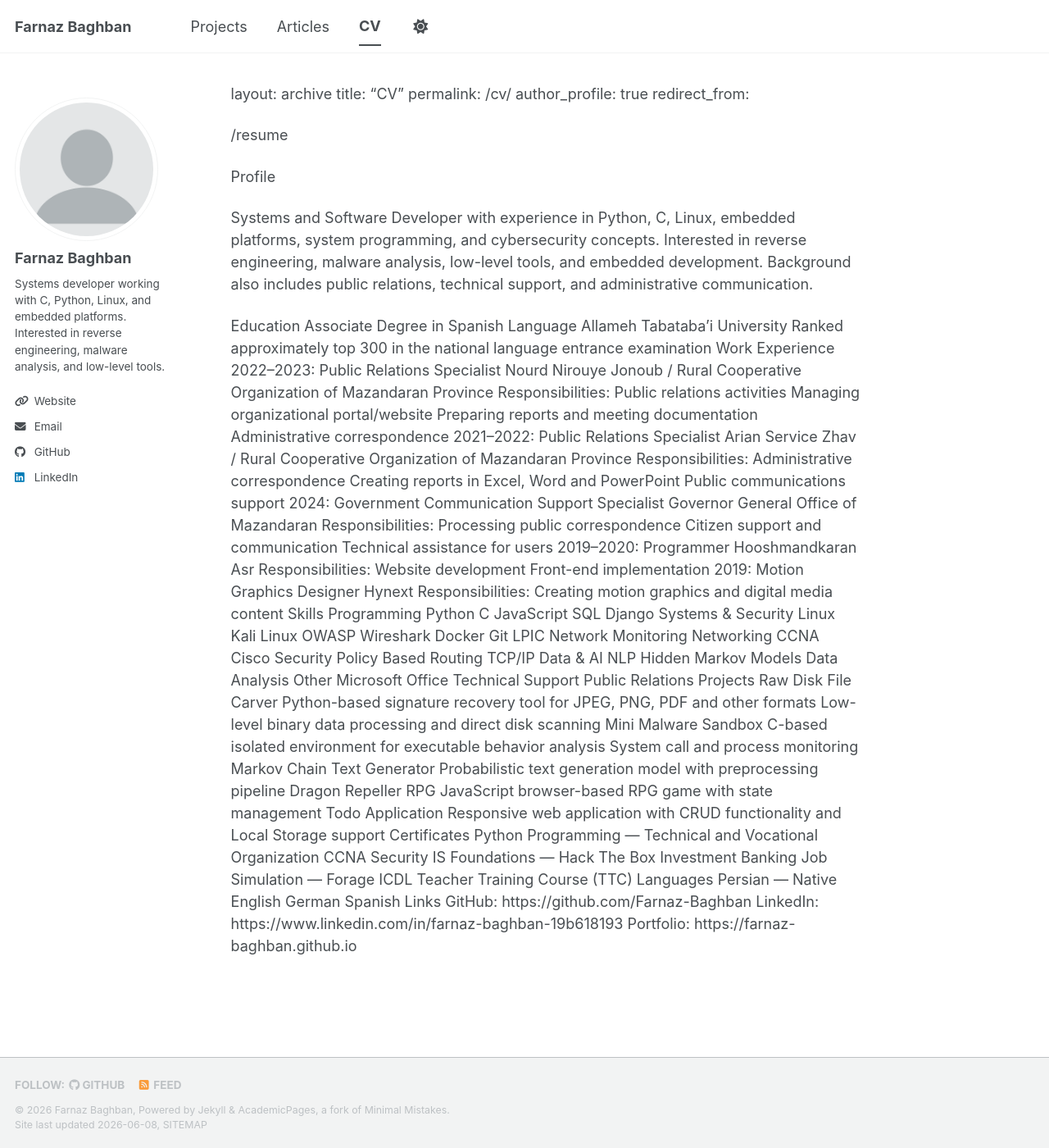
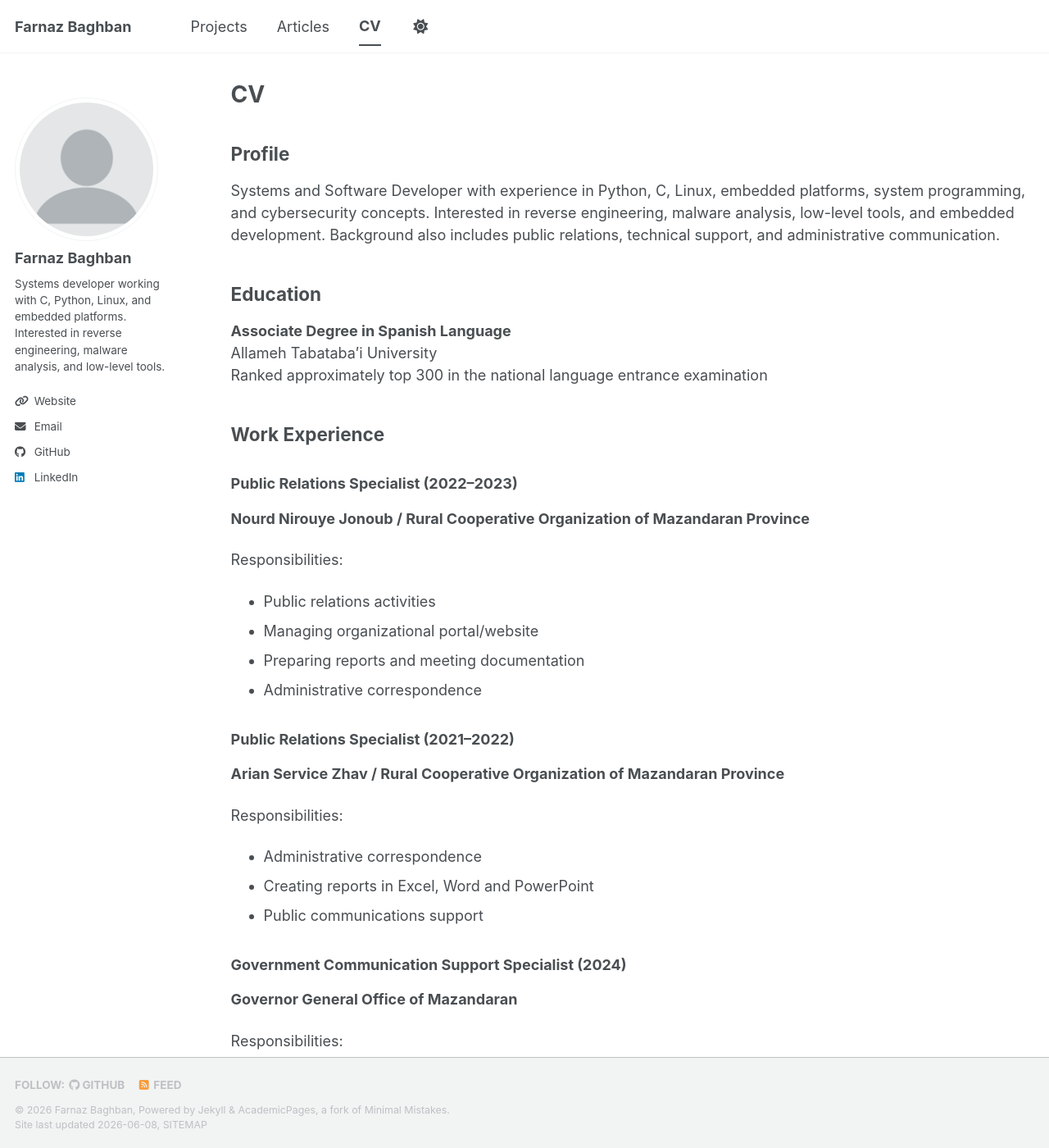
Before and after one commit to Farnaz-Baghban/Farnaz-Baghban.github.io, a Jekyll site: the page built from _pages/cv.md, in a window 1280 px wide and 1400 px high. Shown: the whole window at 82% size. Built offline with Jekyll 4.4.1, drawn with Linux system fonts in a browser that asks for light colours; our own code applies the rules of GitHub Pages for plain Markdown files; a script bundle is joined from its source files by our own code; library files that are not in the unit come from our copies; some of the changed text lies outside the part shown.

Commit message:
Update cv.md

```diff
--- a/_pages/cv.md
+++ b/_pages/cv.md
@@ -1,105 +1,143 @@
+---
 layout: archive
 title: "CV"
 permalink: /cv/
 author_profile: true
 redirect_from:
-
-/resume
+  - /resume
+---
 
 {% include base_path %}
 
-Profile
+## Profile
 
 Systems and Software Developer with experience in Python, C, Linux, embedded platforms, system programming, and cybersecurity concepts. Interested in reverse engineering, malware analysis, low-level tools, and embedded development. Background also includes public relations, technical support, and administrative communication.
 
-Education
-Associate Degree in Spanish Language
+## Education
+
+**Associate Degree in Spanish Language**
 Allameh Tabataba'i University
 Ranked approximately top 300 in the national language entrance examination
-Work Experience
-2022–2023: Public Relations Specialist
-Nourd Nirouye Jonoub / Rural Cooperative Organization of Mazandaran Province
+
+## Work Experience
+
+### Public Relations Specialist (2022–2023)
+**Nourd Nirouye Jonoub / Rural Cooperative Organization of Mazandaran Province**
+
 Responsibilities:
-Public relations activities
-Managing organizational portal/website
-Preparing reports and meeting documentation
-Administrative correspondence
-2021–2022: Public Relations Specialist
-Arian Service Zhav / Rural Cooperative Organization of Mazandaran Province
+
+- Public relations activities
+- Managing organizational portal/website
+- Preparing reports and meeting documentation
+- Administrative correspondence
+
+### Public Relations Specialist (2021–2022)
+**Arian Service Zhav / Rural Cooperative Organization of Mazandaran Province**
+
 Responsibilities:
-Administrative correspondence
-Creating reports in Excel, Word and PowerPoint
-Public communications support
-2024: Government Communication Support Specialist
-Governor General Office of Mazandaran
+
+- Administrative correspondence
+- Creating reports in Excel, Word and PowerPoint
+- Public communications support
+
+### Government Communication Support Specialist (2024)
+**Governor General Office of Mazandaran**
+
 Responsibilities:
-Processing public correspondence
-Citizen support and communication
-Technical assistance for users
-2019–2020: Programmer
-Hooshmandkaran Asr
+
+- Processing public correspondence
+- Citizen support and communication
+- Technical assistance for users
+
+### Programmer (2019–2020)
+**Hooshmandkaran Asr**
+
 Responsibilities:
-Website development
-Front-end implementation
-2019: Motion Graphics Designer
-Hynext
+
+- Website development
+- Front-end implementation
+
+### Motion Graphics Designer (2019)
+**Hynext**
+
 Responsibilities:
-Creating motion graphics and digital media content
-Skills
-Programming
-Python
-C
-JavaScript
-SQL
-Django
-Systems & Security
-Linux
-Kali Linux
-OWASP
-Wireshark
-Docker
-Git
-LPIC
-Network Monitoring
-Networking
-CCNA
-Cisco Security
-Policy Based Routing
-TCP/IP
-Data & AI
-NLP
-Hidden Markov Models
-Data Analysis
-Other
-Microsoft Office
-Technical Support
-Public Relations
-Projects
-Raw Disk File Carver
-Python-based signature recovery tool for JPEG, PNG, PDF and other formats
-Low-level binary data processing and direct disk scanning
-Mini Malware Sandbox
-C-based isolated environment for executable behavior analysis
-System call and process monitoring
-Markov Chain Text Generator
-Probabilistic text generation model with preprocessing pipeline
-Dragon Repeller RPG
-JavaScript browser-based RPG game with state management
-Todo Application
-Responsive web application with CRUD functionality and Local Storage support
-Certificates
-Python Programming — Technical and Vocational Organization
-CCNA Security
-IS Foundations — Hack The Box
-Investment Banking Job Simulation — Forage
-ICDL
-Teacher Training Course (TTC)
-Languages
-Persian — Native
-English
-German
-Spanish
-Links
-GitHub: https://github.com/Farnaz-Baghban
-LinkedIn: https://www.linkedin.com/in/farnaz-baghban-19b618193
-Portfolio: https://farnaz-baghban.github.io
+
+- Creating motion graphics and digital media content
+
+## Skills
+
+### Programming
+- Python
+- C
+- JavaScript
+- SQL
+- Django
+
+### Systems & Security
+- Linux
+- Kali Linux
+- OWASP
+- Wireshark
+- Docker
+- Git
+- LPIC
+- Network Monitoring
+
+### Networking
+- CCNA
+- Cisco Security
+- Policy Based Routing
+- TCP/IP
+
+### Data & AI
+- NLP
+- Hidden Markov Models
+- Data Analysis
+
+### Other
+- Microsoft Office
+- Technical Support
+- Public Relations
+
+## Projects
+
+### Raw Disk File Carver
+Python-based signature recovery tool for JPEG, PNG, PDF and other formats using low-level binary processing and direct disk scanning.
+
+### Mini Malware Sandbox
+C-based isolated environment for executable behavior analysis and system call monitoring.
+
+### Markov Chain Text Generator
+Probabilistic text generation model with preprocessing pipeline.
+
+### Dragon Repeller RPG
+JavaScript browser-based RPG game with state management.
+
+### Todo Application
+Responsive web application with CRUD functionality and Local Storage support.
+
+## Certificates
+
+- Python Programming — Technical and Vocational Organization
+- CCNA Security
+- IS Foundations — Hack The Box
+- Investment Banking Job Simulation — Forage
+- ICDL
+- Teacher Training Course (TTC)
+
+## Languages
+
+- Persian — Native
+- English
+- German
+- Spanish
+
+## Links
+
+- GitHub: https://github.com/Farnaz-Baghban
+- LinkedIn: https://www.linkedin.com/in/farnaz-baghban-19b618193
+- Portfolio: https://farnaz-baghban.github.io
+
+- GitHub: https://github.com/Farnaz-Baghban
+- LinkedIn: https://www.linkedin.com/in/farnaz-baghban-19b618193
+- Portfolio: https://farnaz-baghban.github.io
```
